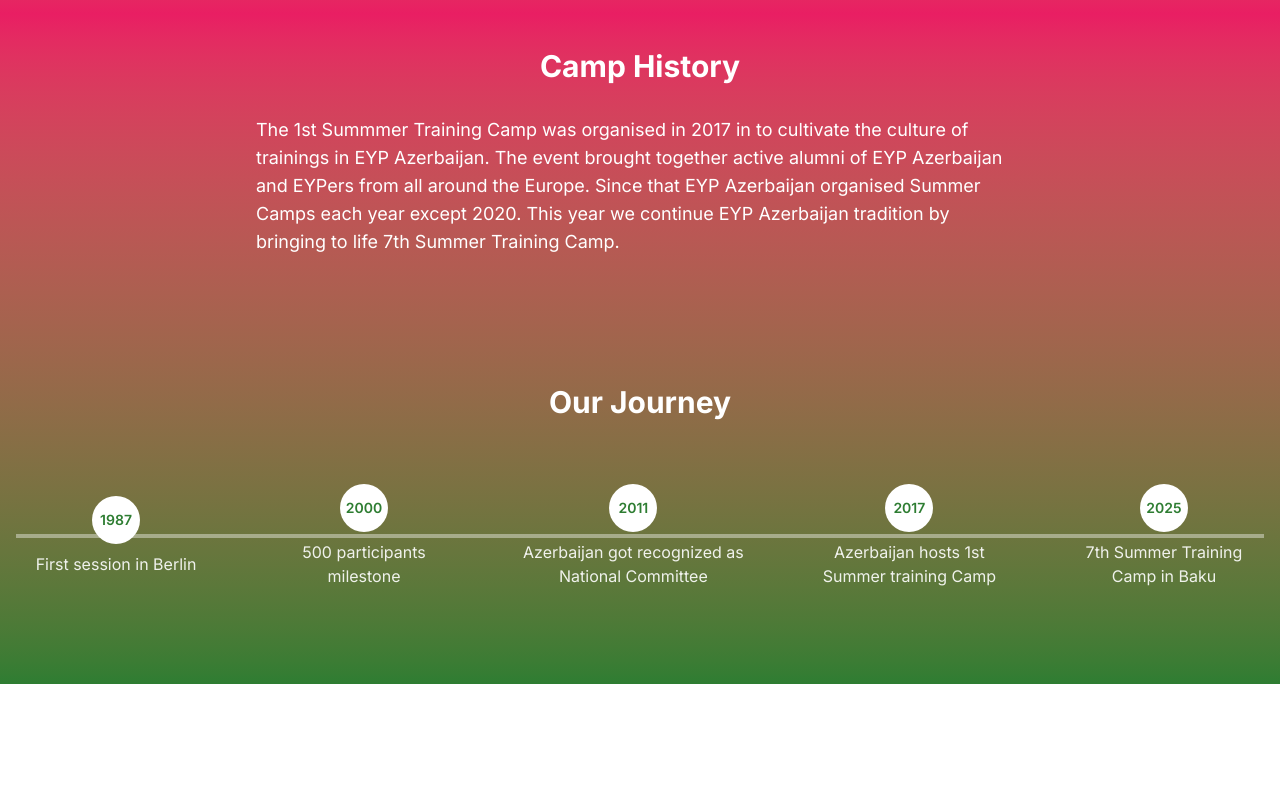
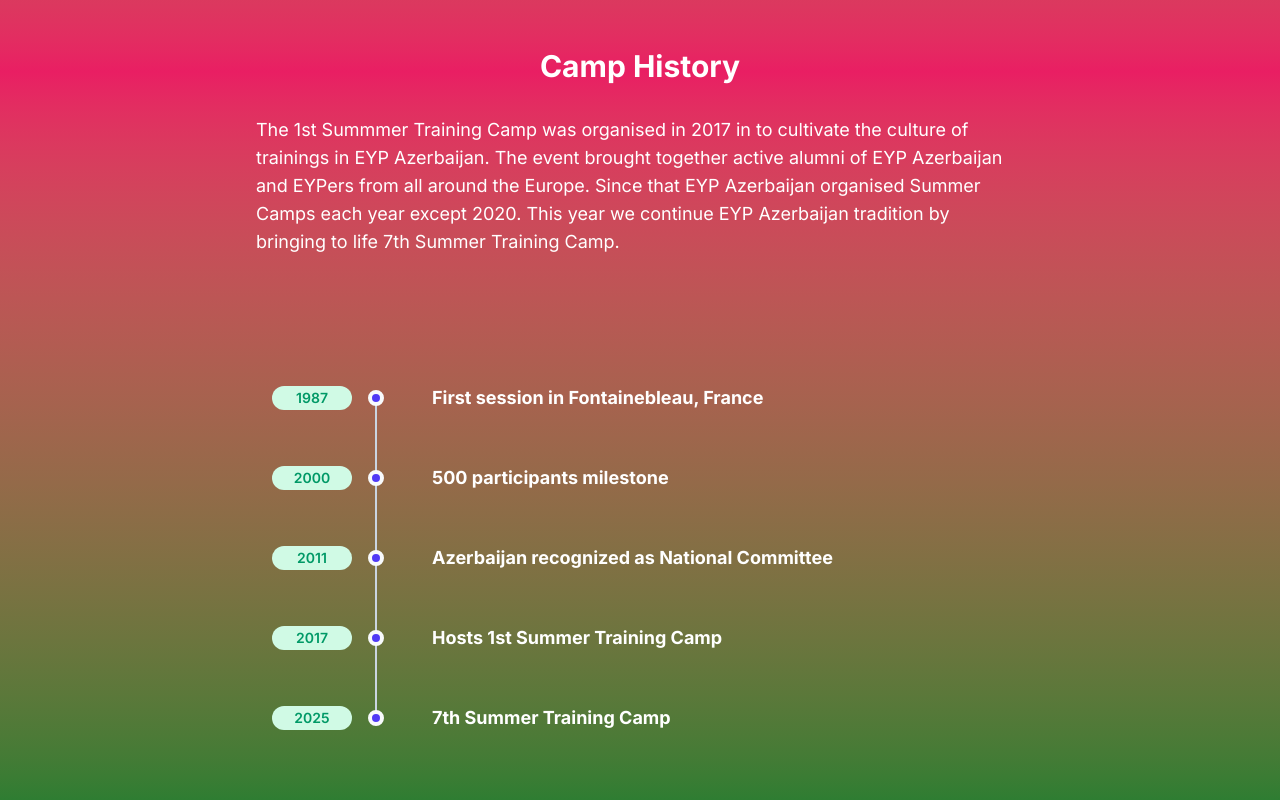
Before and after one commit to Ph4ntomByte/Summer_Training_Camp, a Next.js app: page /about in a window 1280 px wide. Shown: the part 720-1520 px from the top of the page. Before the commit the page ends 1404 px from the top, so only its background shows below. Built offline with nearby package versions, Linux system fonts and the light colour scheme.

Commit message:
fix: made timeline horizontal to fix #39 issue

```diff
--- a/src/app/about/page.tsx
+++ b/src/app/about/page.tsx
@@ -1,7 +1,16 @@
 import React from 'react'
 import { SectionHeading } from '@/components/SectionHeading/SectionHeading'
+import Timeline, { TimelineItem } from '@/components/Timeline/Timeline'
+
 
 export default function AboutPage() {
+  const eypTimeline: TimelineItem[] = [
+    { year: '1987', title: 'First session in Fontainebleau, France'},
+    { year: '2000', title: '500 participants milestone'},
+    { year: '2011', title: 'Azerbaijan recognized as National Committee'},
+    { year: '2017', title: 'Hosts 1st Summer Training Camp'},
+    { year: '2025', title: '7th Summer Training Camp'},
+  ]
   return (
     <main className="min-h-screen bg-gradient-to-b from-[#2E7D32] via-[#E91E63] to-[#2E7D32] text-white">
       {/* EYP in General */}
@@ -9,7 +18,7 @@
         <div className="container mx-auto px-4">
           <SectionHeading>EYP in General</SectionHeading>
           <p className="text-lg max-w-3xl mx-auto">
-          The European Youth Parliament is one of Europe&apos;s largest youth platforms for civic education, intercultural encounters, and the exchange of ideas – run by young people, for young people. Our mission is to inspire and empower a young generation of informed, open-minded, responsible, and active citizens that shape society and drive impact.
+            The European Youth Parliament is one of Europe&apos;s largest youth platforms for civic education, intercultural encounters, and the exchange of ideas – run by young people, for young people. Our mission is to inspire and empower a young generation of informed, open-minded, responsible, and active citizens that shape society and drive impact.
           </p>
         </div>
       </section>
@@ -52,28 +61,11 @@
       {/* Our Journey Timeline */}
       <section className="py-16">
         <div className="container mx-auto px-4">
-          <SectionHeading>Our Journey</SectionHeading>
-          <div className="relative overflow-x-auto">
-            <div className="flex items-center space-x-12 py-8">
-              {[
-                { year: '1987', event: 'First session in Berlin' },
-                { year: '2000', event: '500 participants milestone' },
-                { year: '2011', event: 'Azerbaijan got recognized as National Committee' },
-                { year: '2017', event: 'Azerbaijan hosts 1st Summer training Camp' },
-                { year: '2025', event: '7th Summer Training Camp in Baku' },
-              ].map((item, idx) => (
-                <div key={idx} className="flex flex-col items-center text-center min-w-[200px]">
-                  <div className="w-12 h-12 bg-white rounded-full flex items-center justify-center mb-2">
-                    <span className="text-sm font-semibold text-[#2E7D32]">{item.year}</span>
-                  </div>
-                  <p className="text-white/90">{item.event}</p>
-                </div>
-              ))}
-            </div>
-            <div className="absolute top-1/2 left-0 w-full h-1 bg-white/40 -translate-y-1/2"></div>
-          </div>
+          {/* <SectionHeading>Our Journey</SectionHeading> */}
+          <Timeline items={eypTimeline} />
         </div>
       </section>
+
     </main>
   )
 }
--- /dev/null
+++ b/src/components/Timeline/Timeline.tsx
@@ -0,0 +1,36 @@
+import * as React from 'react'
+
+export interface TimelineItem {
+  year: string
+  title: string
+}
+
+interface TimelineProps {
+  items: TimelineItem[]
+}
+
+export default function Timeline({ items }: TimelineProps) {
+  return (
+    <div className="max-w-3xl mx-auto -my-6 px-4">
+      {items.map((m, idx) => (
+        <div key={idx} className="relative pl-12 sm:pl-40 py-6 group">
+          {/* Date & Title with line and marker */}
+          <div
+            className="flex flex-col sm:flex-row items-start mb-1
+              group-last:before:hidden
+              before:absolute before:left-3 sm:before:left-0 before:h-full before:px-px before:bg-slate-300
+              sm:before:ml-[6.5rem] before:self-start before:-translate-x-1/2 before:translate-y-3
+              after:absolute after:left-3 sm:after:left-0 after:w-2 after:h-2 after:bg-indigo-600
+              after:border-4 after:box-content after:border-slate-50 after:rounded-full
+              sm:after:ml-[6.5rem] after:-translate-x-1/2 after:translate-y-1.5"
+          >
+            <time className="sm:absolute left-0 translate-y-0.5 inline-flex items-center justify-center text-sm font-semibold uppercase w-20 h-6 mb-3 sm:mb-0 text-emerald-600 bg-emerald-100 rounded-full">
+              {m.year}
+            </time>
+            <div className="text-lg font-bold text-white">{m.title}</div>
+          </div>
+        </div>
+      ))}
+    </div>
+  )
+}
```
